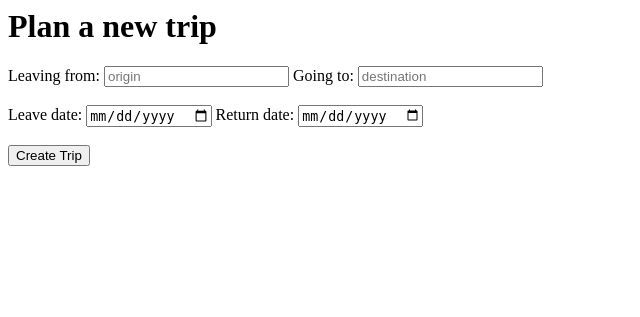
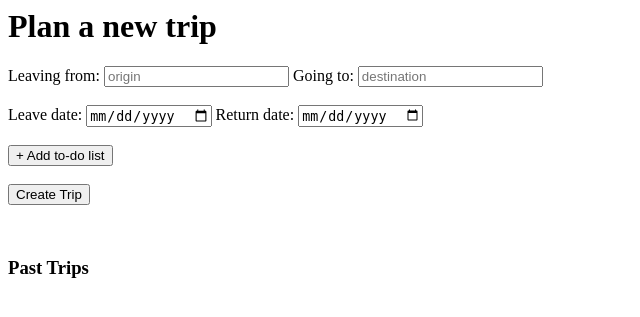
Before and after one commit to moneyesh/TheRoadie, a Flask app: page /my-trips in a window 1280 px wide. Shown: the top 317 px of the page, without its empty margins (0-640 px from the left). Run offline with Flask 2, Linux system fonts and the light colour scheme; the visitor is signed in with stand-in values (Sample User, id 1); data comes from the database, SQL or seed files in the repository; data that the repository does not hold is empty.

Commit message:
in progress: to-do

```diff
--- a/crud.py
+++ b/crud.py
@@ -1,5 +1,5 @@
 # functions that will populate my model.py
-from model import db, User, List, Trip, Task, connect_to_db
+from model import db, User, List, Trip, ToDo, connect_to_db
 
 # USER FUNCTIONS
 
@@ -37,11 +37,11 @@ def get_trips_by_userid(user_id):
 
 
 # Task and List Functions
-def create_task(task, completed):
+def create_to_do_list(to_do, completed=False):
 
-    task = Task(task=task, completed=completed)
+    to_do = ToDo(to_do,completed)
 
-    return task
+    return to_do
 
 
 def create_list(creation_date, list_name):
--- a/server.py
+++ b/server.py
@@ -26,11 +26,11 @@ def homepage():
 @app.route("/register", methods=["POST"])
 def register_user():
     # For creating a new user
-    fname = request.form.get("first name")
-    lname = request.form.get("last name")
-    email = request.form.get("email")
-    password = request.form.get("password")
-    confirm_pw = request.form.get("confirm password")
+    fname = request.json.get("first name")
+    lname = request.json.get("last name")
+    email = request.json.get("email")
+    password = request.json.get("password")
+    confirm_pw = request.json.get("confirm password")
     user = crud.get_user_by_email(email)
     # print(user)
     if user:
@@ -51,8 +51,8 @@ def register_user():
 @app.route("/login", methods=["POST"])
 def user_login():
     # this is for users logging in
-    email = request.form.get("email")
-    password = request.form.get("password")
+    email = request.json.get("email")
+    password = request.json.get("password")
 
     user = crud.get_user_by_email(email)
 
@@ -86,8 +86,8 @@ def map():
 @app.route("/map", methods=["POST"])
 def map_post():
     # grabs the information the user puts in for their destination to post to google
-    from_dest = request.form.get('from')
-    to_dest = request.form.get('to')
+    from_dest = request.json.get('from')
+    to_dest = request.json.get('to')
 
     return redirect('/map')
 
@@ -137,16 +137,19 @@ def my_trips():
 # Create new trips
 @app.route("/my-trips/create-trip", methods=["POST"])
 def create_my_trips():
-    leave_date = request.form.get('depart_date')
-    return_date = request.form.get('return_date')
-    print(leave_date,return_date)
-    to_dest = request.form.get('to')
-    from_dest = request.form.get('from')
+    leave_date = request.json.get('depart_date')
+    return_date = request.json.get('return_date')
+    # print(leave_date,return_date)
+    to_dest = request.json.get('to')
+    from_dest = request.json.get('from')
+    to_do = request.json.get('to_do_list_items')
+    print(to_do)
     logged_in_email = session.get("user_email")
     user = crud.get_user_by_email(logged_in_email)
 
     create_trip = crud.create_trip(leave_date, return_date, to_dest, from_dest, user)
-    db.session.add(create_trip)
+    create_to_do = crud.create_to_do_list(to_do)
+    db.session.add(create_trip, to_do)
     db.session.commit()
     flash("Trip created successfully!")
 
@@ -155,7 +158,7 @@ def create_my_trips():
     return redirect ("/my-trips")
 
 
-@app.route("/upcoming-trips") #TODO: combine with the my trips
+@app.route("/my-trips/upcoming-trips") #TODO: combine with the my trips
 def upcoming_trip():
 
     logged_in_email = session.get("user_email")
--- /dev/null
+++ b/static/JS/my-trips.js
@@ -0,0 +1,37 @@
+document.querySelector("#to-do-list-button").addEventListener('click', (event) => {
+    const toDoList = document.querySelector("#to-do-list");
+    const newToDoItem = document.createElement('input');
+    newToDoItem.setAttribute('class', 'to-do-list-item');
+    toDoList.appendChild(newToDoItem);
+});
+
+document.querySelector("#create-trip").addEventListener('submit', (event) => {
+    event.preventDefault();
+    const departDate = document.querySelector("#leave_date").value;
+    const returnDate = document.querySelector("#return_date").value;
+    const toDest = document.querySelector("#to").value;
+    const fromDest = document.querySelector("#from").value;
+    const toDoListInputs = document.querySelectorAll(".to-do-list-item");
+    const toDoListItems = [];
+    for (const toDoListInput of toDoListInputs) {
+        toDoListItems.push(toDoListInput.value);
+    }
+
+    const data = {
+        depart_date:departDate,
+        return_date:returnDate,
+        to:toDest,
+        from:fromDest,
+        to_do_list_items:toDoListItems
+
+    };
+
+    fetch("/my-trips/create-trip", {
+        method:"POST",
+        body:JSON.stringify(data),
+        headers:{'Content-Type': 'application/json'}
+    })
+    .then((response) => console.log(response))
+    ;
+
+});
--- a/static/style/style.css
+++ b/static/style/style.css
@@ -3,3 +3,8 @@
     height: 80%;
     margin: 20px auto;
 }
+
+.to-do-list-item {
+    display: block;
+    margin-bottom: 1em;
+}
--- a/templates/my-trips.html
+++ b/templates/my-trips.html
@@ -5,7 +5,7 @@
 {% block body %}
 <h1> Plan a new trip </h1>
 <p>
-    <form method="POST" action="/my-trips/create-trip">
+    <form method="POST" action="/my-trips/create-trip" id="create-trip">
         <div>
         <label> Leaving from: </label>
         <input type="text" id="from" name="from" placeholder="origin"></input>
@@ -20,15 +20,25 @@
 
         <label> Return date: </label>
         <input type="date" id="return_date" name="return_date" placeholder="mm/dd/yyyy"></input>
-        </div>
-        <br/>
+    </div>
+    <br/>
+    <div id="to-do-list">
+
+    </div>
+    <div>
+        <button type="button" id="to-do-list-button">+ Add to-do list</button>
+    </div>
+    <br>
+    <div>
         <button type="submit" id="create-trip">Create Trip</button>
+    </div>
     </form>
 </p>
 
 
-
-
+<br/>
+<div>
+<h3>Past Trips</h3>
 <p>
     {% for trip in trips %}
 
@@ -38,4 +48,6 @@
 
     {% endfor %}
 </p>
+</div>
+<script src="/static/JS/my-trips.js"></script>
 {% endblock %}
```
Also changed, not shown: model.py (+5 -5 lines).
